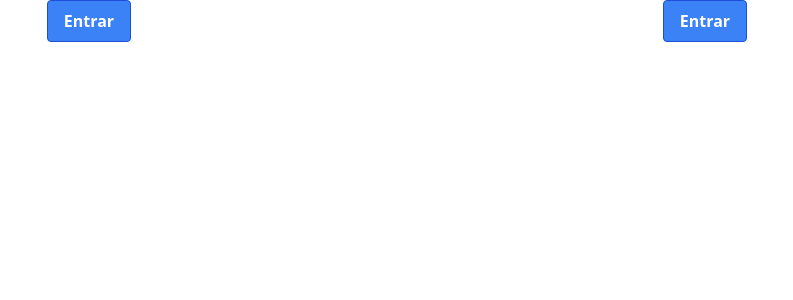
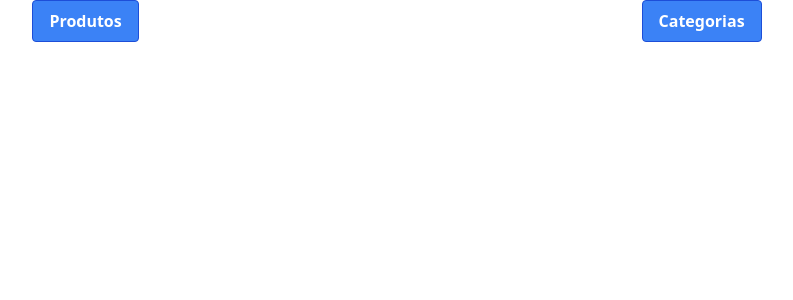
Before and after one commit to geandrol/IgorCar-P, a React (Vite) app: page /estoque in a window 1280 px wide. Shown: the top 300 px of the page, without its empty margins (267-1060 px from the left). Built offline with nearby package versions, Linux system fonts and the light colour scheme.

Commit message:
atualizado 0.2

```diff
--- a/src/pages/estoque/Estoque.tsx
+++ b/src/pages/estoque/Estoque.tsx
@@ -7,14 +7,14 @@ function Estoque() {
 
                 <Link to='/listarProduto' className='hover:underline'>
                     <button className="bg-blue-500 hover:bg-blue-700 text-white font-bold py-2 px-4 border border-blue-700 rounded">
-                        Entrar
+                        Produtos
                     </button>
 
                 </Link>
 
                 <Link to='/listarCategoria' className='hover:underline'>
                     <button className="bg-blue-500 hover:bg-blue-700 text-white font-bold py-2 px-4 border border-blue-700 rounded">
-                        Entrar
+                       Categorias
                     </button>
 
                 </Link>
```
